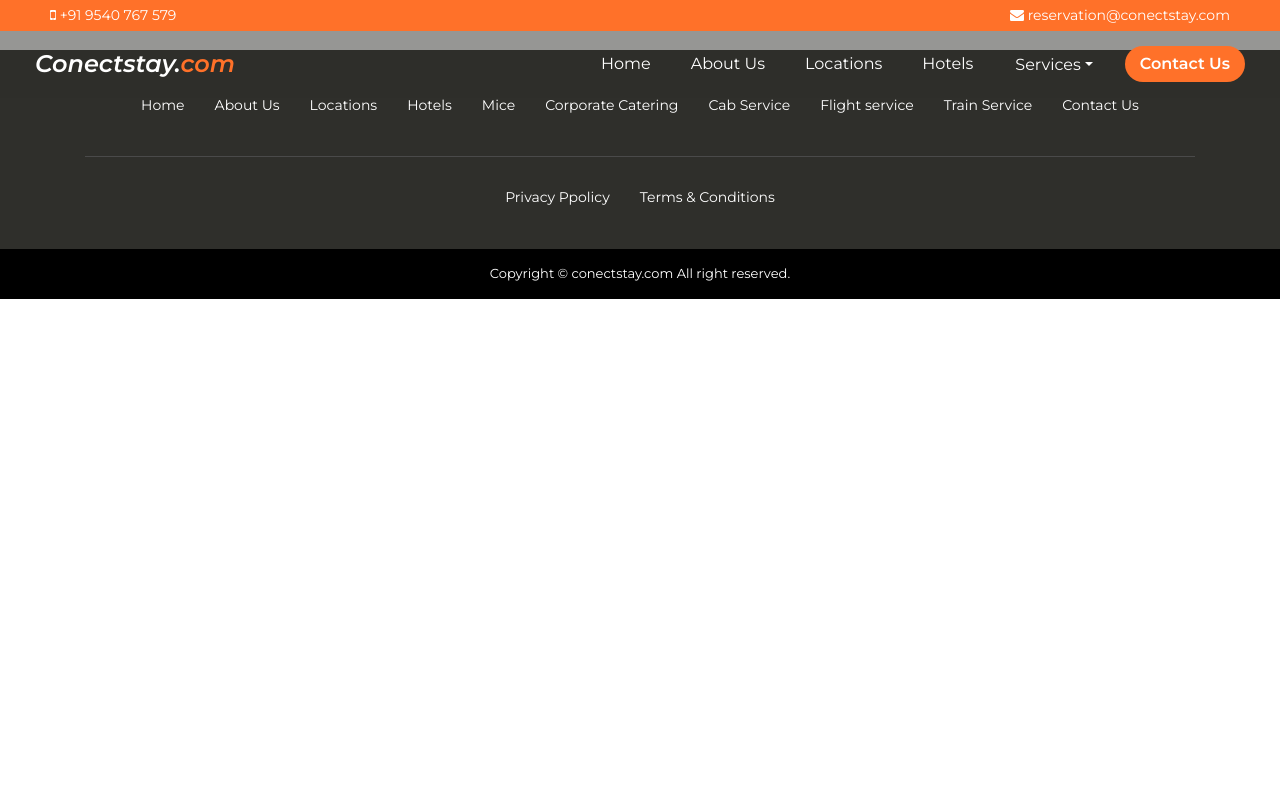
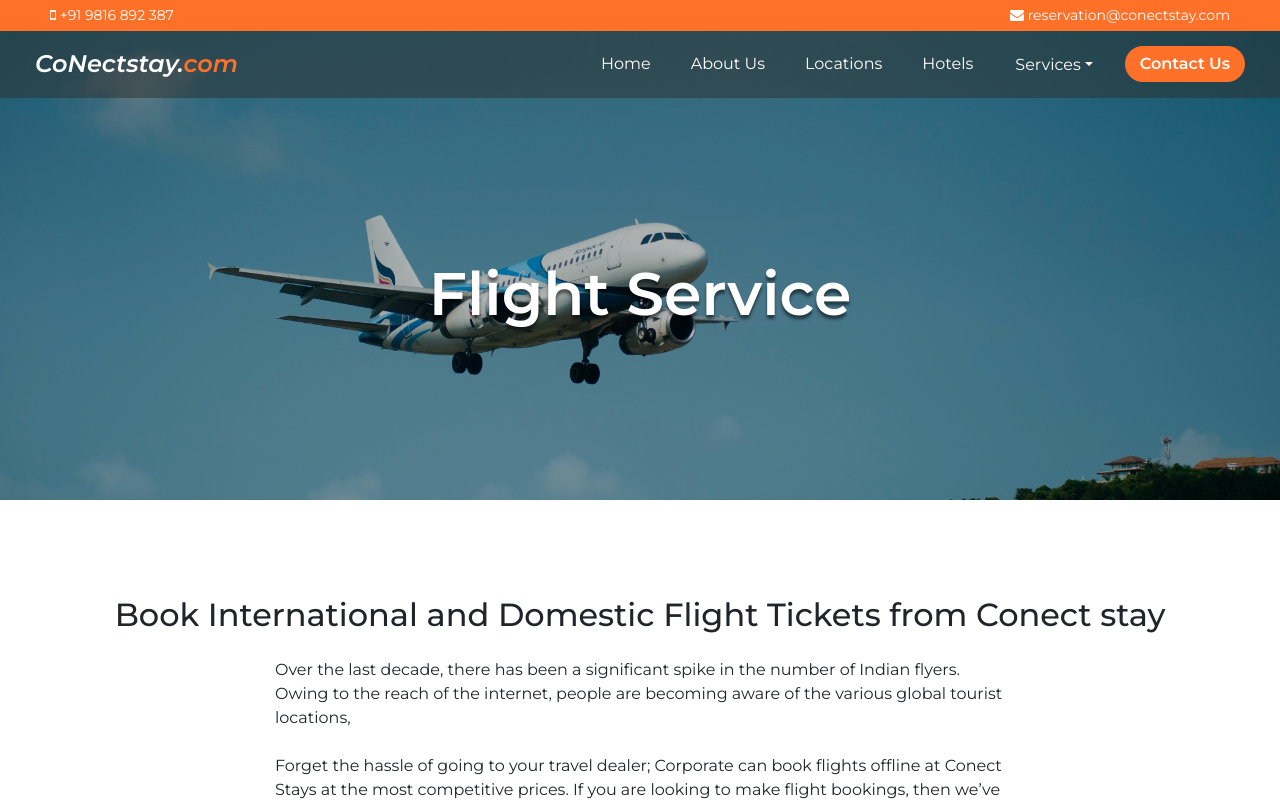
Before and after one commit to rohngonnarock/conectstay, a React (Create React App) app: page /flight-service in a window 1280 px wide. Shown: the top 801 px of the page. Built offline with nearby package versions, Linux system fonts and the light colour scheme.

Commit message:
flight service active

```diff
--- a/package.json
+++ b/package.json
@@ -1,6 +1,6 @@
 {
   "name": "conectstay",
-  "version": "0.1.2",
+  "version": "0.1.3",
   "private": true,
   "dependencies": {
     "@testing-library/jest-dom": "^4.2.4",
--- a/src/App.js
+++ b/src/App.js
@@ -9,6 +9,8 @@ import Locations from './pages/Locations';
 import Hotels from './pages/Hotels';
 import FoodService from './pages/FoodService';
 import CabService from './pages/CabService';
+import FlightService from './pages/FlightService';
+// import TrainService from './pages/TrainService';
 import Contact from './pages/Contact';
 import Mice from './pages/Mice';
 import ScrollToTop from './components/ScrollToTop';
@@ -28,6 +30,8 @@ const App = props => {
         <Route exact path="/mice" component={ Mice } />
         <Route exact path="/food-service" component={ FoodService } />
         <Route exact path="/cab-service" component={ CabService } />
+        <Route exact path="/flight-service" component={ FlightService } />
+        {/* <Route exact path="/train-service" component={ TrainService } /> */}
         <Route exact path="/contact" component={ Contact } />
       </Switch>
       <Footer />
--- a/src/components/Footer.js
+++ b/src/components/Footer.js
@@ -15,22 +15,22 @@ const Footer = () => {
                         <li><NavLink to="/mice">Mice</NavLink></li>
                         <li><NavLink to="/food-service">Corporate Catering</NavLink></li>
                         <li><NavLink to="/cab-service">Cab Service</NavLink></li>
-                        <li><NavLink to="/cab-service">Flight service</NavLink></li>
-                        <li><NavLink to="/cab-service">Train Service</NavLink></li>
+                        <li><NavLink to="/flight-service">Flight service</NavLink></li>
+                        {/* <li><NavLink to="/cab-service">Train Service</NavLink></li> */}
                         <li><NavLink to="/contact">Contact Us</NavLink></li>
                     </ul>
                 </div>
 
-                <div className=" text-center pptc">
+                {/* <div className=" text-center pptc">
                     <p>
                         <Link to="/">Privacy Ppolicy</Link>
                         <Link to="/">Terms & Conditions</Link>
                     </p>
-                </div>
+                </div> */}
             </div>
 
             <div className="d-flex justify-content-center copyright">
-                <p>Copyright © conectstay.com All right reserved.</p>
+                <p>Copyright © coNectstay.com All right reserved.</p>
                 {/* <div className="footer_social">
                     <a href="#"><i className="fa fa-facebook" /></a>
                     <a href="#"><i className="fa fa-twitter" /></a>
--- a/src/components/Header.js
+++ b/src/components/Header.js
@@ -13,7 +13,7 @@ const Header = () => {
             <i className="fa fa-bars menu_icon" onClick={handleMenuOpen} />
             <div className="d-flex justify-content-between top_header">
                 <div>
-                    <a href="#"><i className="fa fa-mobile" /> +91 9540 767 579</a>
+                    <a href="#"><i className="fa fa-mobile" /> +91 9816 892 387</a>
                 </div>
                 <div>
                     <a href="mailto: reservation@conectstay.com"><i className="fa fa-envelope" /> reservation@conectstay.com</a>
@@ -23,7 +23,7 @@ const Header = () => {
 
             <div className="main_header">
                 <div className="main_logo">
-                    <Link to="/">Conectstay.<span>com</span></Link>
+                    <Link to="/">CoNectstay.<span>com</span></Link>
                 </div>
                 <div className="main_menu">
                     <i className="fa fa-times cm_close_menu" onClick={handleMenuClose} />
@@ -42,8 +42,8 @@ const Header = () => {
                                     <Dropdown.Item href="javascript:void(0);"><NavLink onClick={handleMenuClose} exact to="/mice">Mice</NavLink></Dropdown.Item>
                                     <Dropdown.Item href="javascript:void(0);"><NavLink onClick={handleMenuClose} exact to="/food-service">Corporate Catering</NavLink></Dropdown.Item>
                                     <Dropdown.Item href="javascript:void(0);"><NavLink onClick={handleMenuClose} exact to="/cab-service">Cab service</NavLink></Dropdown.Item>
-                                    <Dropdown.Item href="javascript:void(0);"><NavLink onClick={handleMenuClose} exact to="/cab-service">Flight service</NavLink></Dropdown.Item>
-                                    <Dropdown.Item href="javascript:void(0);"><NavLink onClick={handleMenuClose} exact to="/cab-service">Train service</NavLink></Dropdown.Item>
+                                    <Dropdown.Item href="javascript:void(0);"><NavLink onClick={handleMenuClose} exact to="/flight-service">Flight service</NavLink></Dropdown.Item>
+                                    {/* <Dropdown.Item href="javascript:void(0);"><NavLink onClick={handleMenuClose} exact to="/train-service">Train service</NavLink></Dropdown.Item> */}
                                 </Dropdown.Menu>
                             </Dropdown>
                         </li>
--- a/src/pages/Contact.js
+++ b/src/pages/Contact.js
@@ -49,7 +49,7 @@ const Contact = () => {
                                 <div className="contact_item">
                                     <i className="fa fa-phone" />
 
-                                    <p><a href="#">+91 9540 767 579</a></p>
+                                    <p><a href="#">+91 9816 892 387</a></p>
                                 </div>
 
 
--- /dev/null
+++ b/src/pages/FlightService.js
@@ -0,0 +1,31 @@
+import React from 'react';
+import Banner from '../components/Banner';
+
+
+const FlightService = () => {
+    return(
+        <div classNam="page_wrapper">
+                <Banner
+                    img={require('../assets/img/flight.jpg')}
+                    title="Flight Service" />
+
+
+            <div className="container mt-5 pt-5 mb-5 pb-5">
+                <h2 className="text-center mb-4">Book International and Domestic Flight Tickets from Conect stay</h2>
+
+                <div className="row">
+                    <div className="col-md-2" />
+                    <div className="col-md-8">
+                        <p className="mb-4">Over the last decade, there has been a significant spike in the number of Indian flyers. Owing to the reach of the internet, people are becoming aware of the various global tourist locations, </p>
+                        <p className="mb-4">Forget the hassle of going to your travel dealer; Corporate can book flights offline at Conect Stays at the most competitive prices. If you are looking to make flight bookings, then we’ve great flight offers for you! Whether domestic or international, making travel even more cost-effective.  </p>
+                    </div>
+                </div>
+
+            </div>
+
+
+        </div>
+    )
+}
+
+export default FlightService;
--- /dev/null
+++ b/src/pages/TrainService.js
@@ -0,0 +1,39 @@
+import React from 'react';
+import Banner from '../components/Banner';
+
+
+const TrainService = () => {
+    return(
+        <div classNam="page_wrapper">
+                <Banner
+                    img={require('../assets/img/taxi.jpg')}
+                    title="Train Service" />
+
+
+            <div className="container mt-5 pt-5 mb-5 pb-5">
+                <h2 className="text-center mb-4">Corporate Cab Services</h2>
+
+                <div className="row">
+                    <div className="col-md-2" />
+                    <div className="col-md-8">
+                        <p className="mb-4">We are committed to providing the highest standards of service to corporate customers and individual. As pioneers in the industry, we provide trained courteous drivers, well maintained clean cars and on time service. </p>
+                        <p className="mb-4">In the chauffeur drive segment, Conect Stays Pvt Ltd offers airport transfers, half day and full day rentals within the city limits, inter-city journeys, monthly hiring with chauffeurs. The rental options are wide and can be customized to suit the needs of the travellers</p>
+
+                        <ul>
+                            <li>Corporate car rental services</li>
+                            <li>Employee Transportation services</li>
+                            <li>Large Event Transportation</li>
+                            <li>Conference & Delegation Transportation</li>
+                            <li>Individual Marriage & functions Transportation</li>
+                        </ul>
+                    </div>
+                </div>
+
+            </div>
+
+
+        </div>
+    )
+}
+
+export default TrainService;
```
Also changed, not shown: src/assets/img/flight.jpg (added), 4 other files (tests, documents, lock files or other folders).
